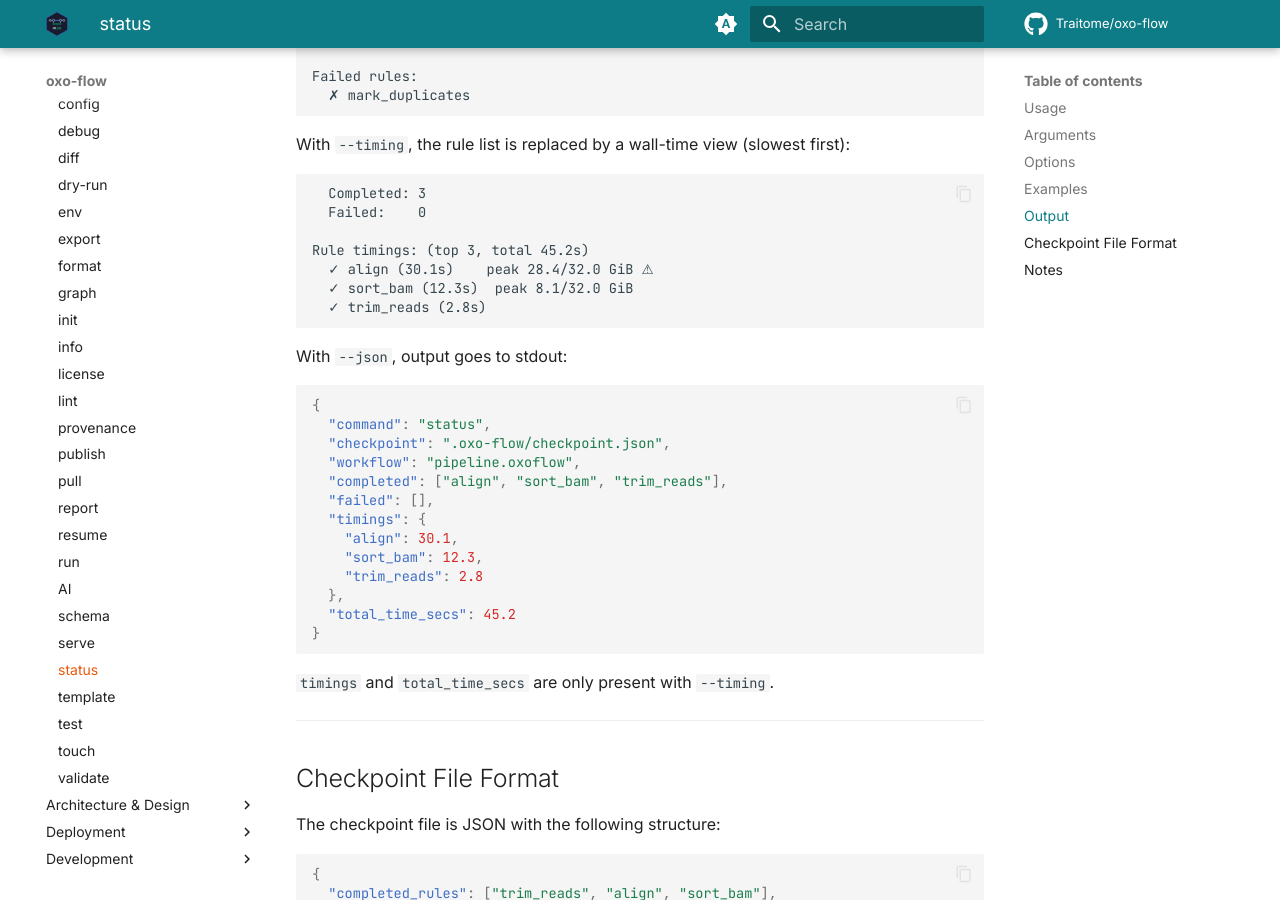
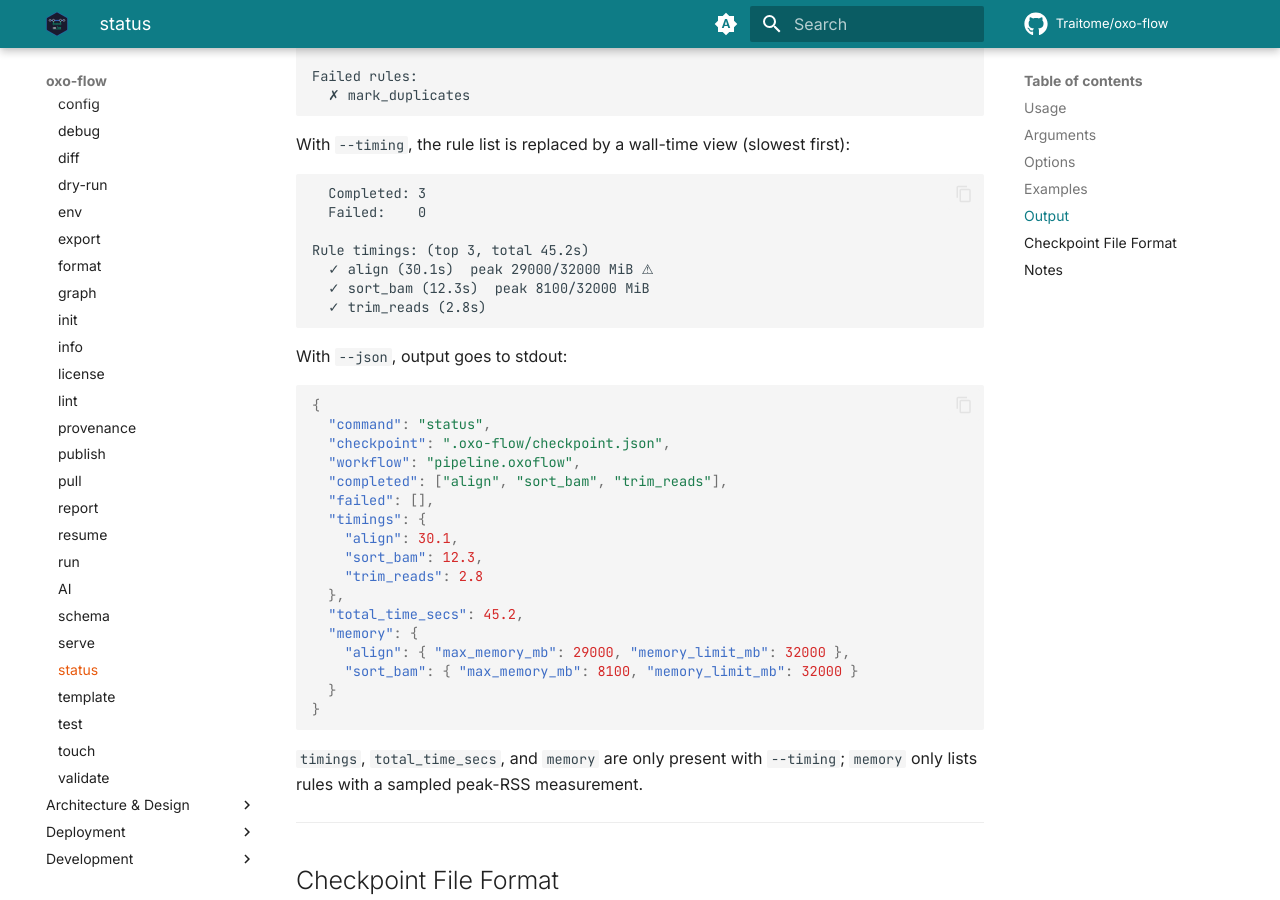
Before and after one commit to Traitome/oxo-flow, an MkDocs documentation site: the page built from docs/guide/src/commands/status.md, in a window 1280 px wide and 900 px high, scrolled down 1658 px. Built offline with MkDocs 1.6.1 and Material for MkDocs 9.7.7, drawn with Linux system fonts in a browser that asks for light colours; comment, search, counter and statistics services are not loaded; the version menu is left out.

Commit message:
docs: commands pages drift fixes vs v0.18.2 binary
- env.md: env check takes optional [WORKFLOW]; --backend default is
  inferred from the spec's extension, not always conda
- template.md: add the missing --ai-team-profile and --ai-attempts rows
- test.md: --json emits one combined document with steps/reports, not
  one document per step (drop the jq -s '.[-1]' recipe)
- status.md: peak memory prints MiB not GiB; document the --timing-only
  memory object in the JSON example
- resume.md: options table header gains the Short column its rows use

````diff
--- a/docs/guide/src/commands/status.md
+++ b/docs/guide/src/commands/status.md
@@ -76,8 +76,8 @@ first):
   Failed:    0
 
 Rule timings: (top 3, total 45.2s)
-  ✓ align (30.1s)    peak 28.4/32.0 GiB ⚠
-  ✓ sort_bam (12.3s)  peak 8.1/32.0 GiB
+  ✓ align (30.1s)  peak 29000/32000 MiB ⚠
+  ✓ sort_bam (12.3s)  peak 8100/32000 MiB
   ✓ trim_reads (2.8s)
 ```
 
@@ -95,11 +95,17 @@ With `--json`, output goes to stdout:
     "sort_bam": 12.3,
     "trim_reads": 2.8
   },
-  "total_time_secs": 45.2
+  "total_time_secs": 45.2,
+  "memory": {
+    "align": { "max_memory_mb": 29000, "memory_limit_mb": 32000 },
+    "sort_bam": { "max_memory_mb": 8100, "memory_limit_mb": 32000 }
+  }
 }
 ```
 
-`timings` and `total_time_secs` are only present with `--timing`.
+`timings`, `total_time_secs`, and `memory` are only present with
+`--timing`; `memory` only lists rules with a sampled peak-RSS
+measurement.
 
 ---
 
````
Also changed, not shown: docs/guide/src/commands/env.md (+2 -2 lines), docs/guide/src/commands/resume.md (+3 -3 lines), docs/guide/src/commands/template.md (+2 -0 lines), docs/guide/src/commands/test.md (+4 -3 lines).
